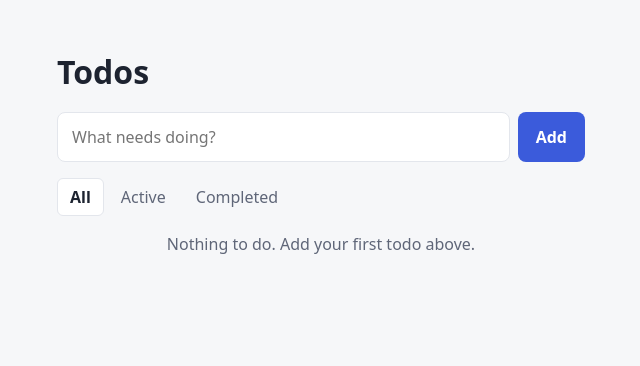
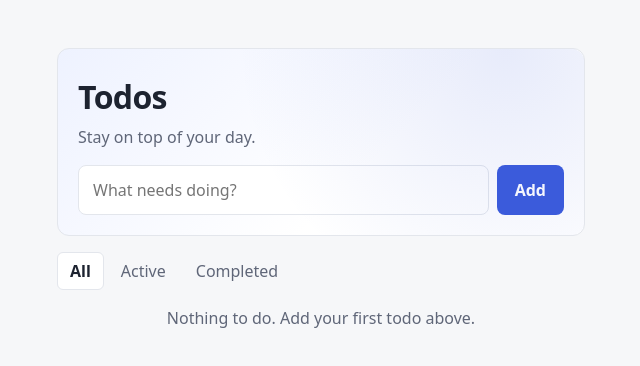
Before and after one commit to testdriverai/todo-demo, a website with bundled scripts: page index.html in a window 1280 px wide. Shown: the whole page, without its empty margins (319-959 px from the left). Built offline with nearby package versions, Linux system fonts and the light colour scheme.

Commit message:
Refresh header with gradient card, tagline and accent glow
Co-Authored-By: Claude Opus 5.5 <noreply@anthropic.com>
Claude-Session: https://claude.ai/code/session_01Ek5Km7FerJ25xtJ1Yuvan8

```diff
--- a/index.html
+++ b/index.html
@@ -10,6 +10,7 @@
     <main class="app">
       <header class="app-header">
         <h1>Todos</h1>
+        <p class="tagline">Stay on top of your day.</p>
         <form id="new-todo-form" class="new-todo">
           <input id="new-todo" type="text" placeholder="What needs doing?" autocomplete="off" aria-label="New todo" />
           <button type="submit">Add</button>
--- a/styles.css
+++ b/styles.css
@@ -23,15 +23,38 @@ body {
   padding: 0 16px;
 }
 
+.app-header {
+  position: relative;
+  margin-bottom: 16px;
+  padding: 24px 20px 20px;
+  border: 1px solid var(--border);
+  border-radius: 12px;
+  background: linear-gradient(135deg, #eef2ff 0%, #ffffff 60%);
+}
+
+/* Soft accent glow behind the header content */
+.app-header::after {
+  content: '';
+  position: absolute;
+  inset: 0;
+  border-radius: inherit;
+  background: radial-gradient(circle at 85% 0%, rgba(59, 91, 219, 0.12), transparent 55%);
+}
+
 .app-header h1 {
-  margin: 0 0 16px;
+  margin: 0;
   font-size: 32px;
+  letter-spacing: -0.02em;
+}
+
+.app-header .tagline {
+  margin: 4px 0 16px;
+  color: var(--muted);
 }
 
 .new-todo {
   display: flex;
   gap: 8px;
-  margin-bottom: 16px;
 }
 
 .new-todo input {
```
